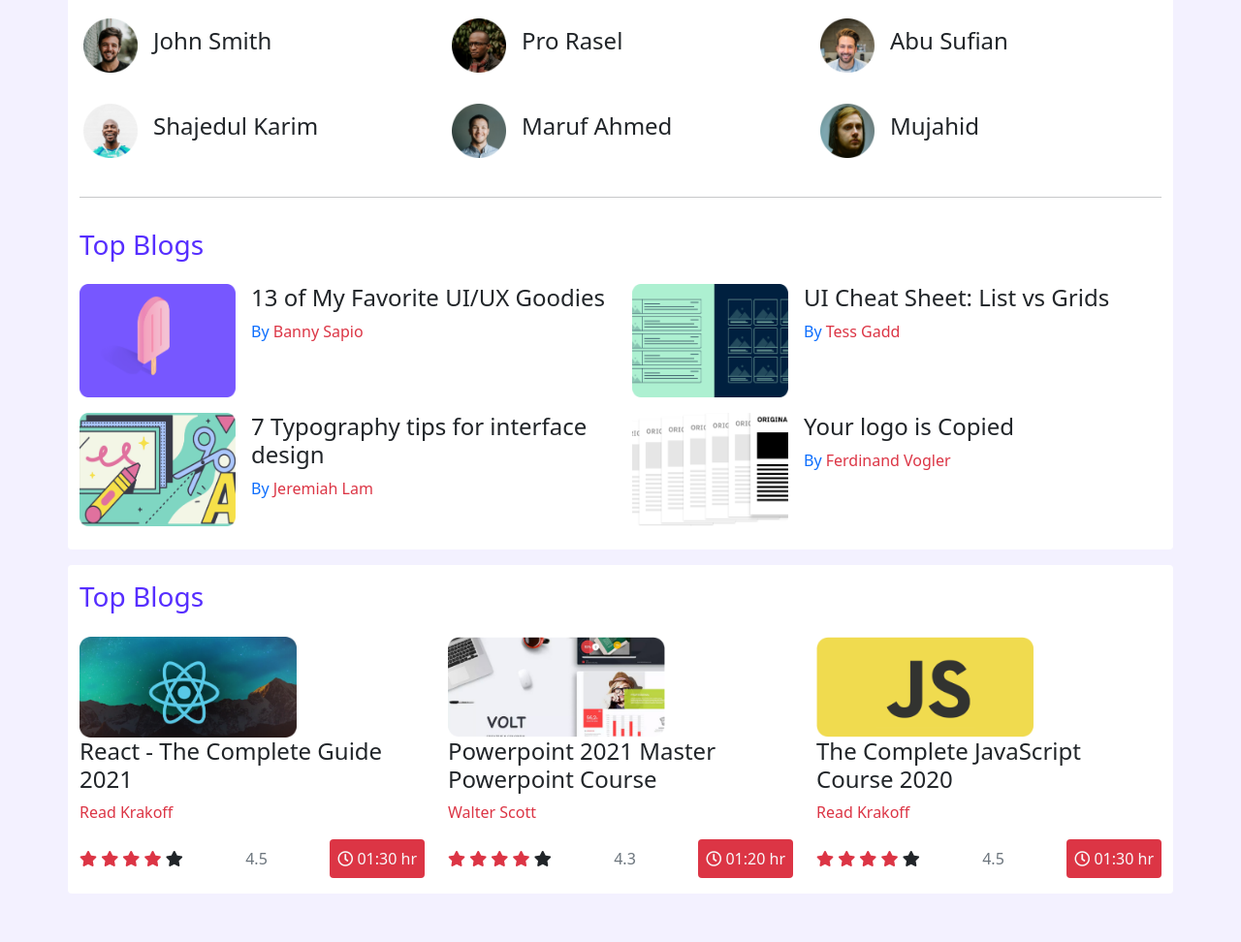
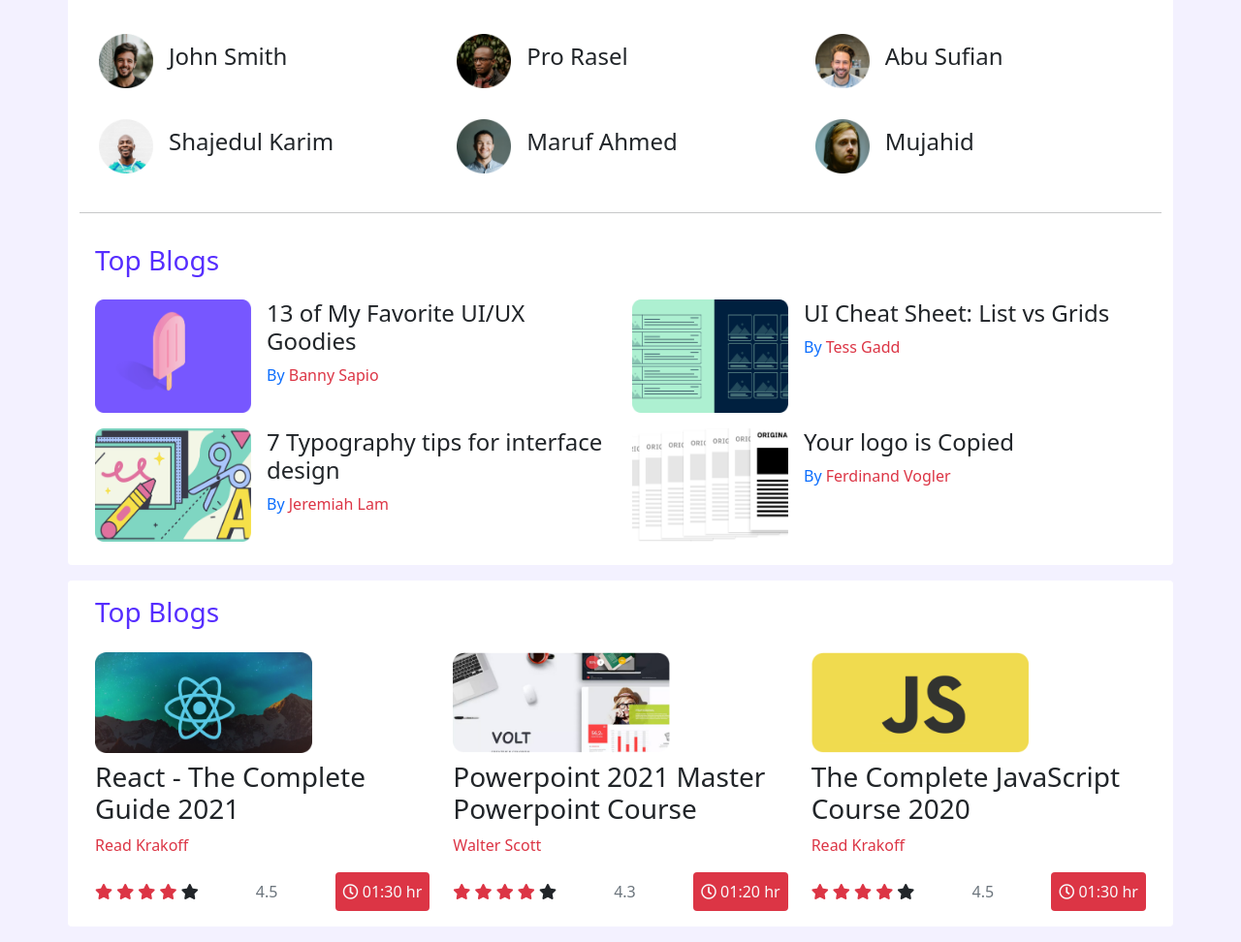
Before and after one commit to Mehdi39/Leader-Board-Bootstrap, a plain HTML site: page index.html in a window 1280 px wide. Shown: the part 180-1152 px from the top of the page at 97% size. Before the commit the page ends 1102 px from the top, so only its background shows below. Drawn offline with nearby package versions, Linux system fonts and the light colour scheme.

Commit message:
Finishing Touch

```diff
--- a/index.html
+++ b/index.html
@@ -79,7 +79,7 @@
     </header>
     <main>
       <section class="container bg-white rounded-bottom">
-        <div class="pb-2">
+        <div class="pb-2 m-3">
           <h3 class="pt-5" style="color: #562eff">Top Players</h3>
           <div class="row pt-3">
             <div class="col-12 col-md-6 col-lg-4 d-flex align-items-center p-3">
@@ -139,7 +139,7 @@
           </div>
         </div>
         <hr />
-        <div class="pb-2">
+        <div class="pb-2 m-3">
           <h3 class="pt-3 pb-3" style="color: #562eff">Top Blogs</h3>
           <div class="row">
             <div class="col-md-12 col-lg-6 d-flex pb-3">
@@ -206,17 +206,18 @@
         </div>
       </section>
       <section class="container bg-white rounded mt-3">
-        <div>
+        <div class="m-3">
           <h3 class="pt-3 pb-3" style="color: #562eff">Top Blogs</h3>
           <div class="row">
             <div class="col-12 col-md-6 col-lg-4">
               <img
+              class="mb-2"
                 src="images/courses/course-1.png"
                 alt=""
                 width="224px"
                 height="104px"
               />
-              <h4>React - The Complete Guide 2021</h4>
+              <h3>React - The Complete Guide 2021</h3>
               <p class="text-danger">Read Krakoff</p>
               <div class="d-flex justify-content-between align-items-center">
                 <p>
@@ -234,12 +235,13 @@
             </div>
             <div class="col-12 col-md-6 col-lg-4">
               <img
+              class="mb-2"
                 src="images/courses/course-2.png"
                 alt=""
                 width="224px"
                 height="104px"
               />
-              <h4>Powerpoint 2021 Master Powerpoint Course</h4>
+              <h3>Powerpoint 2021 Master Powerpoint Course</h3>
               <p class="text-danger">Walter Scott</p>
               <div class="d-flex justify-content-between align-items-center">
                 <p>
@@ -257,12 +259,13 @@
             </div>
             <div class="col-12 col-md-6 col-lg-4">
               <img
+              class="mb-2"
                 src="images/courses/course-3.png"
                 alt=""
                 width="224px"
                 height="104px"
               />
-              <h4>The Complete JavaScript Course 2020</h4>
+              <h3>The Complete JavaScript Course 2020</h3>
               <p class="text-danger">Read Krakoff</p>
               <div class="d-flex justify-content-between align-items-center">
                 <p>
```
